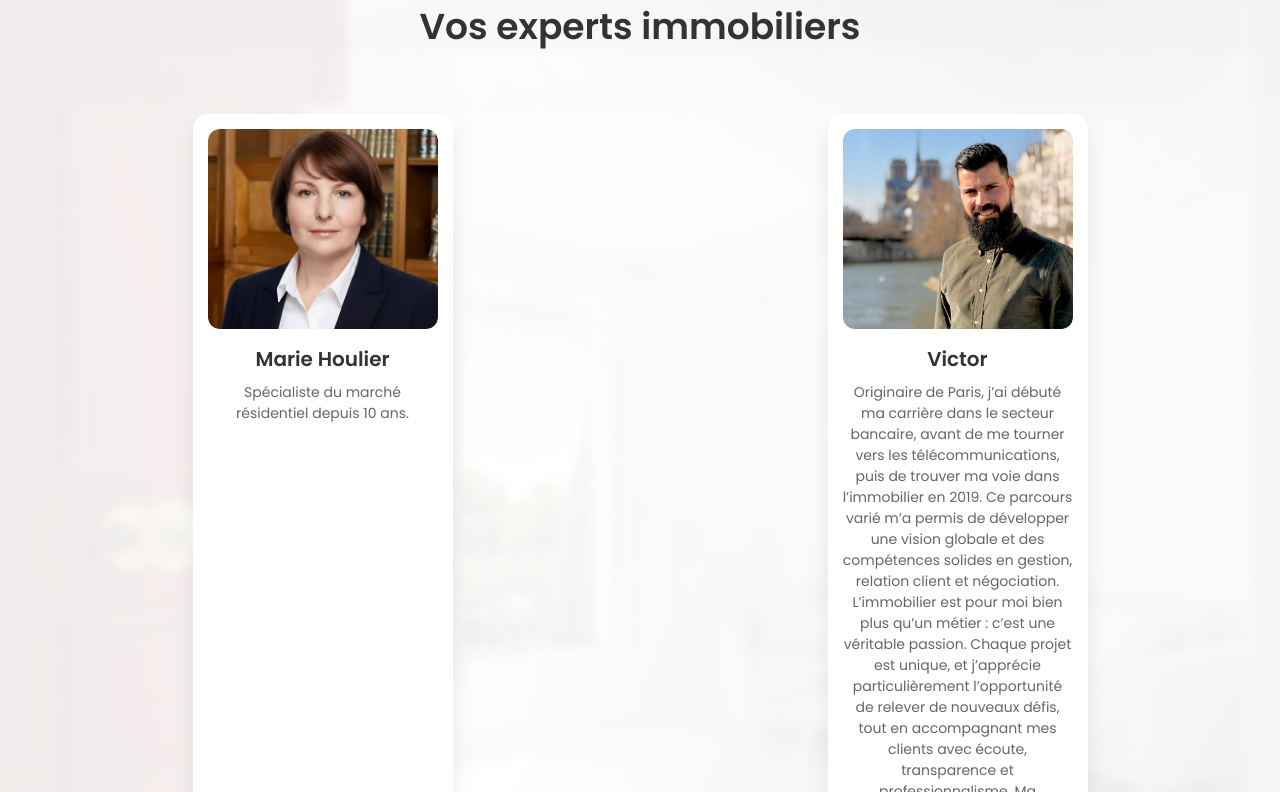
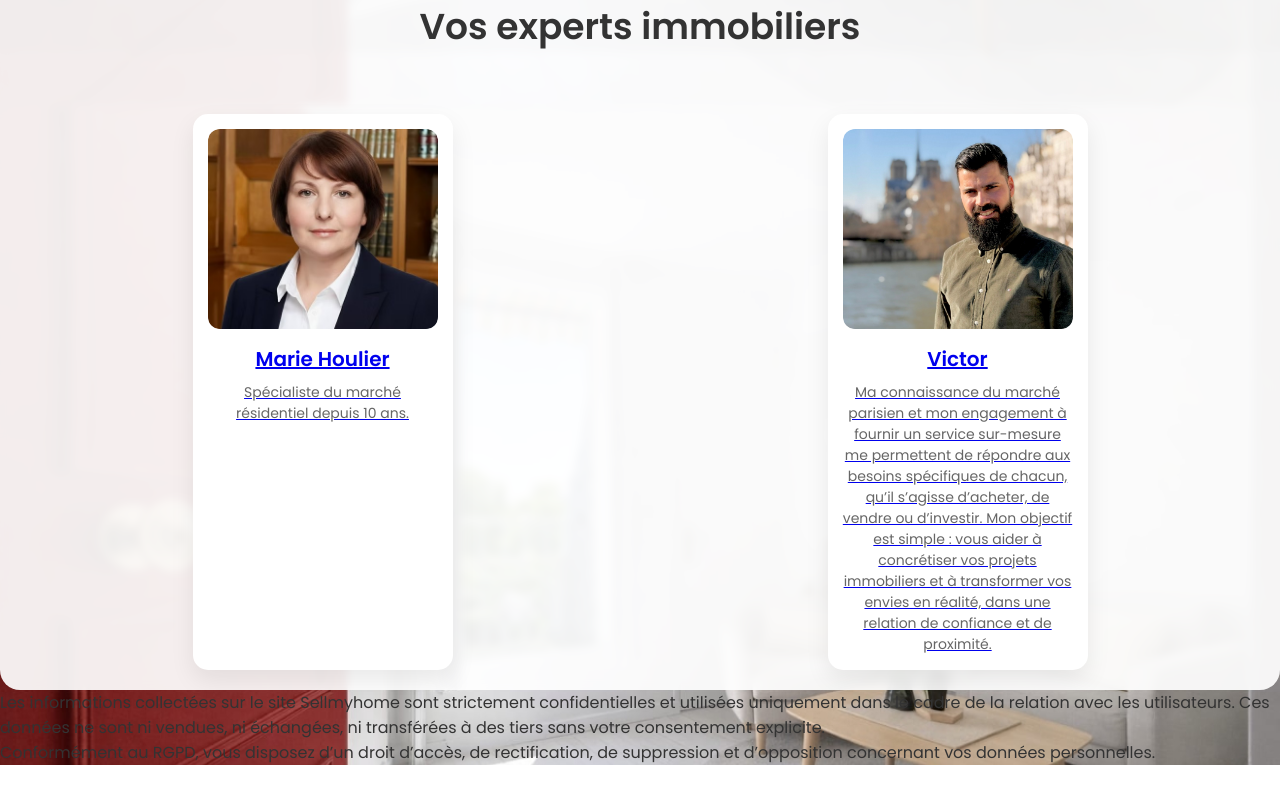
Before and after one commit to Juju-kpi/estimation_immo, a Next.js app: page / in a window 1280 px wide. Shown: the part 748-1540 px from the top of the page. After the commit the page ends 1513 px from the top, so only its background shows below. Built offline with nearby package versions, Linux system fonts and the light colour scheme.

Commit message:
Update HomeClient.js

```diff
--- a/app/HomeClient.js
+++ b/app/HomeClient.js
@@ -1,5 +1,6 @@
 "use client";
 import Image from "next/image";
+import Link from "next/link";
 import { useEffect, useState } from "react";
 
 const images = [
@@ -7,7 +8,7 @@ const images = [
   "/appart2.jpeg",
   "/appart3.jpeg",
   "/appart4.jpeg",
-  "test_appart.jpeg"
+  "/test_appart.jpeg"
 ];
 
 export default function HomeClient() {
@@ -98,7 +99,7 @@ export default function HomeClient() {
 
   <div className="agents-grid">
 
-    <div className="agent-card">
+   <Link href="/#" className="agent-card">
       <div className="agent-image">
         <Image
           src="/Marie.jpeg"
@@ -110,24 +111,21 @@ export default function HomeClient() {
       </div>
       <h3>Marie Houlier</h3>
       <p>Spécialiste du marché résidentiel depuis 10 ans.</p>
-    </div>
+            </Link>
 
-    <div className="agent-card">
+   <Link href="/#" className="agent-card">
       <div className="agent-image">
         <Image
-          src="/Victor2.jpeg"
+          src="/victor2.jpeg"
           alt="Victor Martin"
           fill
           quality={100}
         />
       </div>
       <h3>Victor</h3>
-      <p>Originaire de Paris, j’ai débuté ma carrière dans le secteur bancaire, avant de me tourner vers les télécommunications, puis de trouver ma voie dans l’immobilier en 2019. Ce parcours varié m’a permis de développer une vision globale et des compétences solides en gestion, relation client et négociation.
-
-L’immobilier est pour moi bien plus qu’un métier : c’est une véritable passion. Chaque projet est unique, et j’apprécie particulièrement l’opportunité de relever de nouveaux défis, tout en accompagnant mes clients avec écoute, transparence et professionnalisme.
-
+      <p>
 Ma connaissance du marché parisien et mon engagement à fournir un service sur-mesure me permettent de répondre aux besoins spécifiques de chacun, qu’il s’agisse d’acheter, de vendre ou d’investir. Mon objectif est simple : vous aider à concrétiser vos projets immobiliers et à transformer vos envies en réalité, dans une relation de confiance et de proximité.</p>
-    </div>
+    </Link>
 
   </div>
 </section>
```
